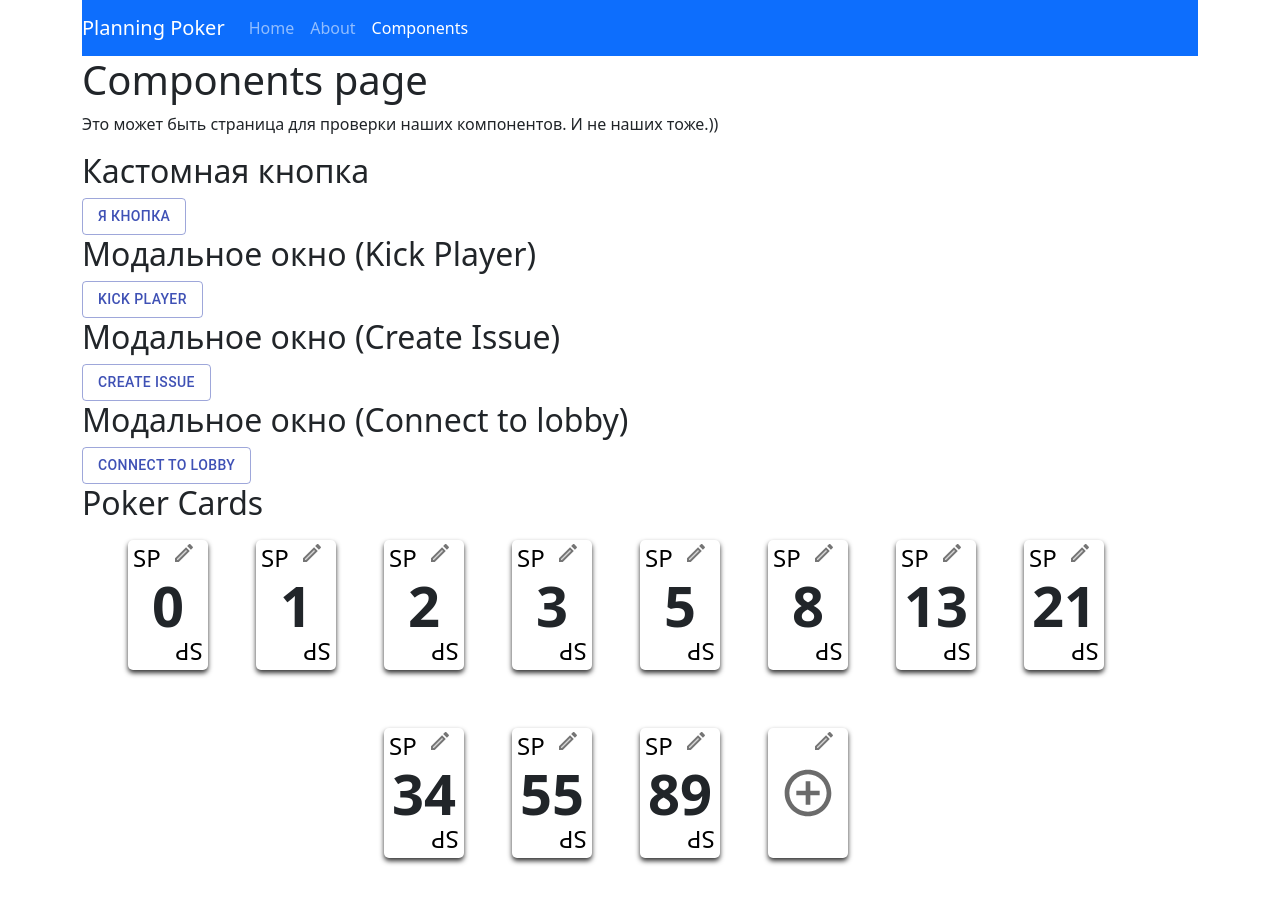
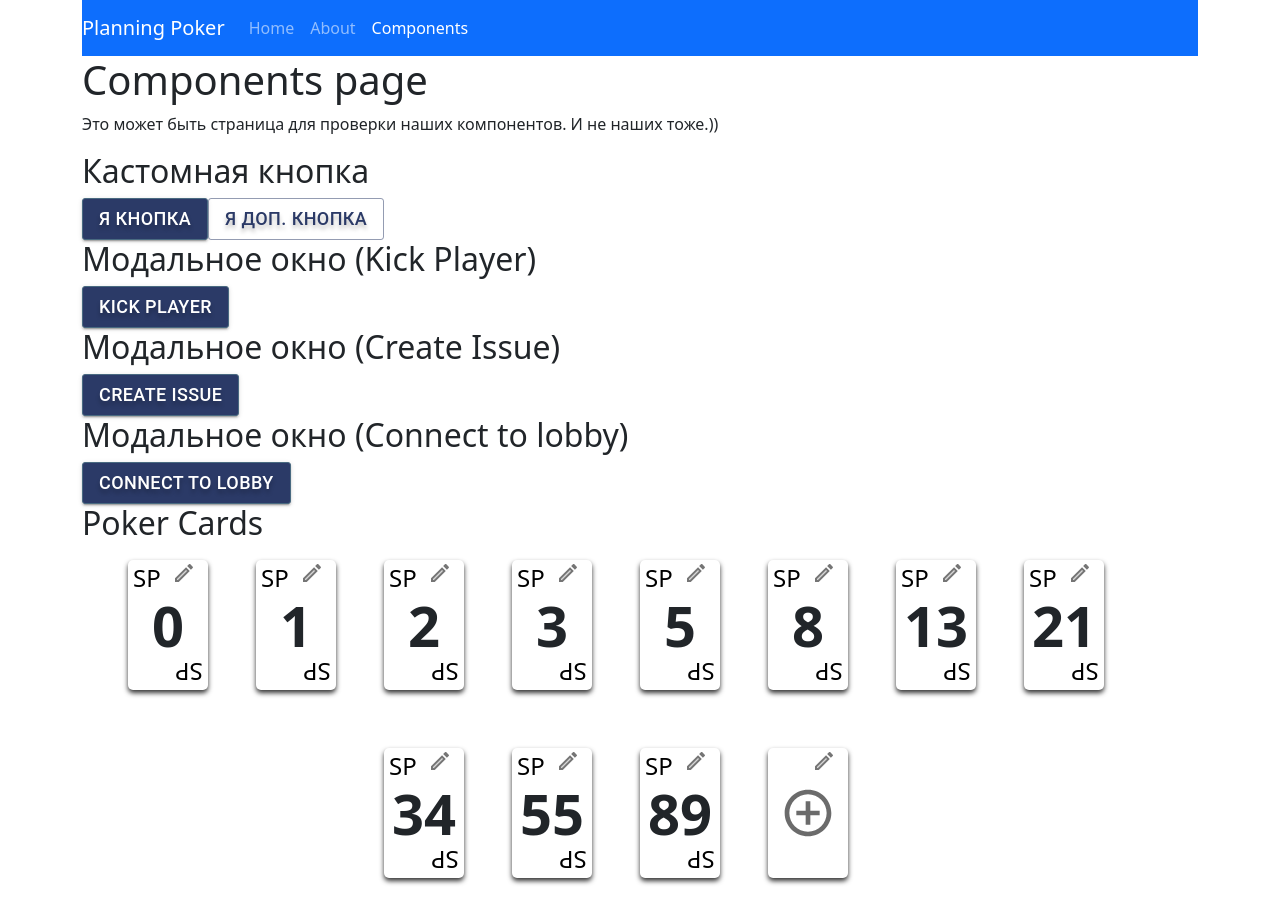
Before and after one commit to abr-ya/pointing-poker, a React app: page /test in a window 1280 px wide. Built offline with nearby package versions, Linux system fonts and the light colour scheme; the HTML template or start-up script is replaced by a standard one.

Commit message:
feat: Add button styles

```diff
--- a/src/components/ButtonPrim/ButtonPrim.tsx
+++ b/src/components/ButtonPrim/ButtonPrim.tsx
@@ -4,10 +4,19 @@ import Button from "@material-ui/core/Button";
 interface IButtonPrim {
   text: string;
   handler: () => void;
+  isAdditional?: boolean;
 }
 
-const ButtonPrim = ({ text, handler }: IButtonPrim): JSX.Element => (
-  <Button variant="outlined" color="primary" onClick={handler}>
+const ButtonPrim = ({
+  text,
+  handler,
+  isAdditional,
+}: IButtonPrim): JSX.Element => (
+  <Button
+    variant={isAdditional ? "outlined" : "contained"}
+    color="primary"
+    onClick={handler}
+  >
     {text}
   </Button>
 );
--- a/src/index.tsx
+++ b/src/index.tsx
@@ -3,12 +3,16 @@ import "regenerator-runtime/runtime";
 import ReduxProvider from "./redux/ReduxProvider";
 import { render } from "react-dom";
 import App from "./App";
+import { ThemeProvider } from "@material-ui/core/styles";
+import theme from "./themes/mainTheme";
 
 const rootEl = document.getElementById("root");
 
 render(
-  <ReduxProvider>
-    <App />
-  </ReduxProvider>,
+  <ThemeProvider theme={theme}>
+    <ReduxProvider>
+      <App />
+    </ReduxProvider>
+  </ThemeProvider>,
   rootEl,
 );
--- a/src/pages/Components.tsx
+++ b/src/pages/Components.tsx
@@ -83,6 +83,11 @@ const Components = (): JSX.Element => {
       </p>
       <h2>Кастомная кнопка</h2>
       <ButtonPrim text="Я кнопка" handler={butonClickHandler} />
+      <ButtonPrim
+        text="Я доп. кнопка"
+        handler={butonClickHandler}
+        isAdditional
+      />
       <h2>Модальное окно (Kick Player)</h2>
       <ModalLobby
         name="David Blane"
--- /dev/null
+++ b/src/themes/mainTheme.ts
@@ -0,0 +1,32 @@
+import { createTheme } from "@material-ui/core/styles";
+
+const theme = createTheme({
+  palette: {
+    primary: {
+      main: "#2B3A67",
+    },
+    secondary: {
+      main: "#496A81",
+    },
+  },
+  overrides: {
+    MuiButton: {
+      root: {
+        borderRadius: "3px",
+        border: "1px solid #496A81",
+        padding: "4px 16px",
+      },
+      outlined: {
+        borderRadius: "3px",
+        border: "1px solid #496A81",
+        padding: "4px 16px",
+      },
+      label: {
+        textShadow: "0px 4px 4px rgb(0 0 0 / 25%)",
+        fontSize: "18px",
+      },
+    },
+  },
+});
+
+export default theme;
```
